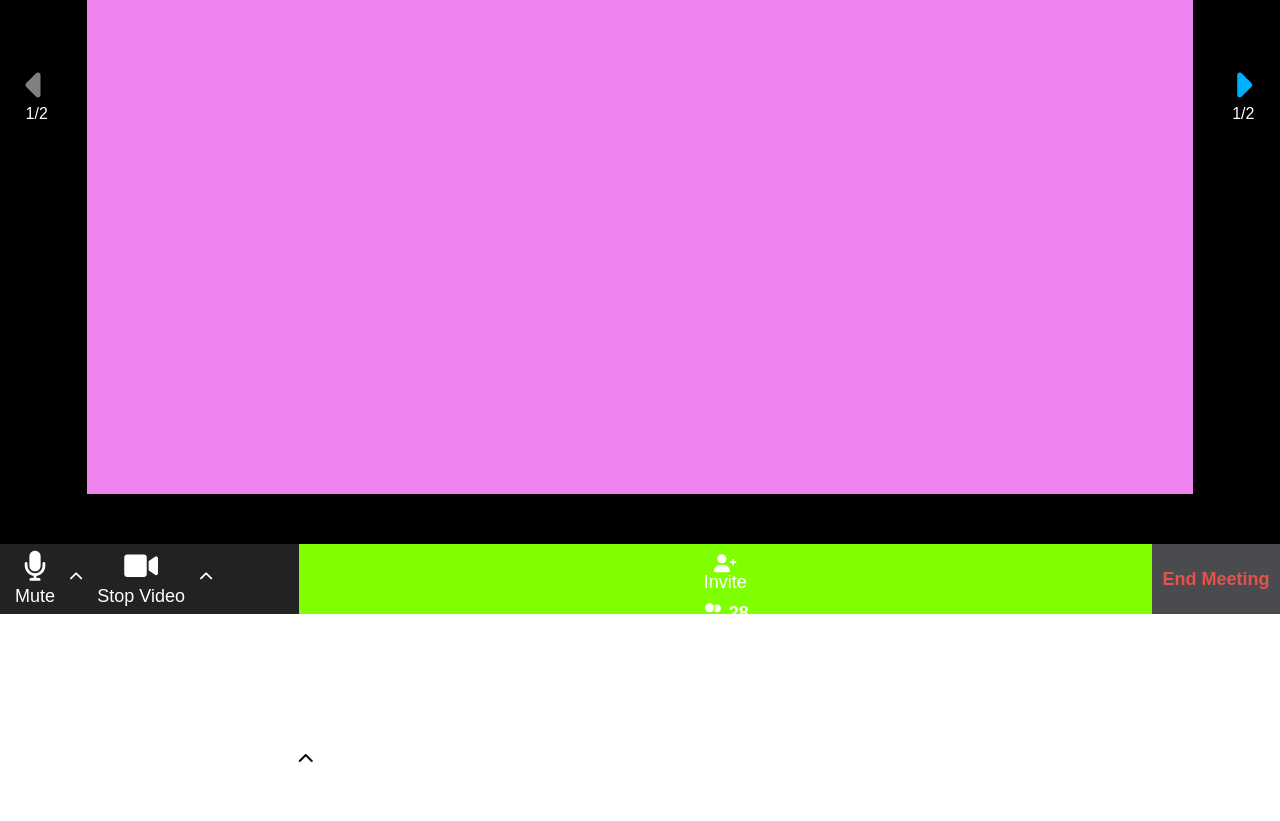
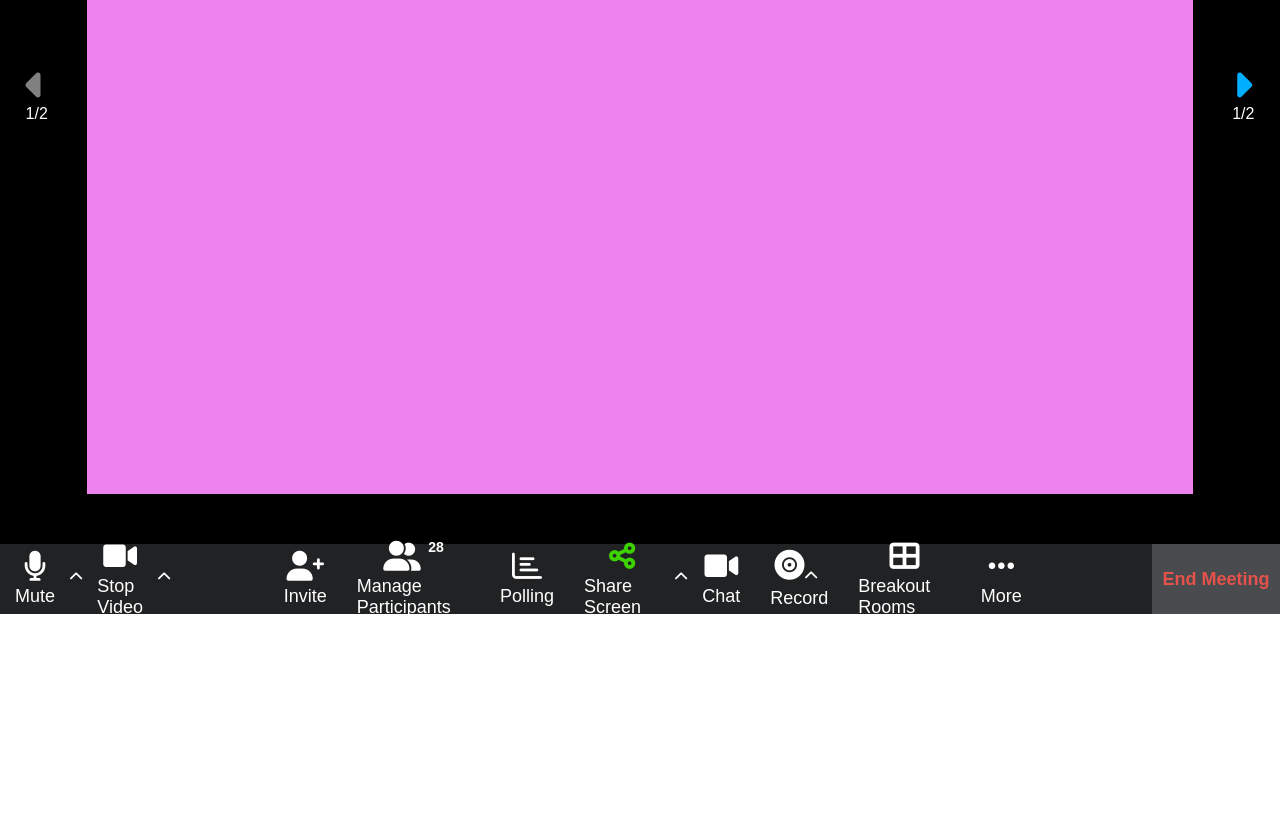
Before and after one commit to ClaudioDiCaprio/html-css-zoom, a plain HTML site: page index.html in a window 1280 px wide. Shown: the part 376-1197 px from the top of the page. After the commit the page ends 994 px from the top, so only its background shows below. Drawn offline with Linux system fonts and the light colour scheme.

Commit message:
footer_ended_

```diff
--- a/css/style.css
+++ b/css/style.css
@@ -99,19 +99,21 @@ footer {
     width: 100%;
     height: 100%;
     display: flex;
+    justify-content: space-between;
 
 }
 
 .lefty {
-    width:20%;
-    flex-grow: 1;
+    width:12%;
+    flex-grow: 0;
     display: flex;
     height: 100%;
     align-items: center;
 
 }
 
-.lefty .fa-chevron-up {
+.lefty .fa-chevron-up,
+.centrly .fa-chevron-up {
     font-size: 14px;
 }
 
@@ -120,8 +122,32 @@ footer {
 .centrly {
     height: 100%;
     width: 60%;
-    flex-grow:2;
+    display: flex;
+    justify-content: space-between;
+    align-items: center;
+    flex-grow:0;
+
 }
+
+.due .impiastro{
+    font-size: 14px;
+    position: relative;
+    bottom: 15px;
+
+}
+
+.four .fa-share-alt {
+    color: rgb(60, 211, 0);
+}
+
+.six .impiastra {
+    font-size: 6px;
+    position: relative;
+    top: 5px;
+    right: 7px;
+}
+
+
 
 .righty {
     width: 10%;
@@ -143,7 +169,8 @@ footer {
     font-size: 18px;
 }
 
-.lefty i {
+.lefty i,
+.centrly i {
     font-size: 30px;
     margin-bottom: 5px;
     color: white;
@@ -176,10 +203,10 @@ footer {
     background-color: blue;
 } */
 
-.debug .centrly {
+/* .debug .centrly {
 
     background-color: chartreuse;
-}
+} */
 
 /* .debug .righty {
     height: 100%;
```
